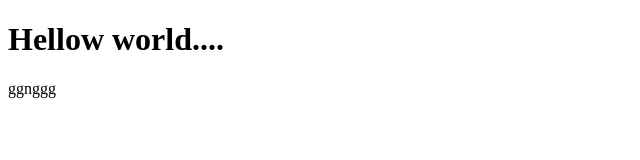
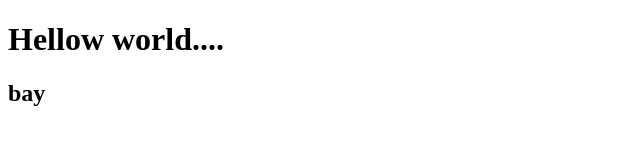
Before and after one commit to Kaushalya-Udani/webone, a plain HTML site: page index.html in a window 1280 px wide. Shown: the full height of the page, 0-640 px from the left. Drawn offline with Linux system fonts and the light colour scheme.

Commit message:
Update index.html
i'm update

```diff
--- a/index.html
+++ b/index.html
@@ -5,6 +5,6 @@
 </head>
 <body>
 	<h1>Hellow world....</h1>
-	ggnggg
+	<h2>bay</h2>
 </body>
 </html>
```
